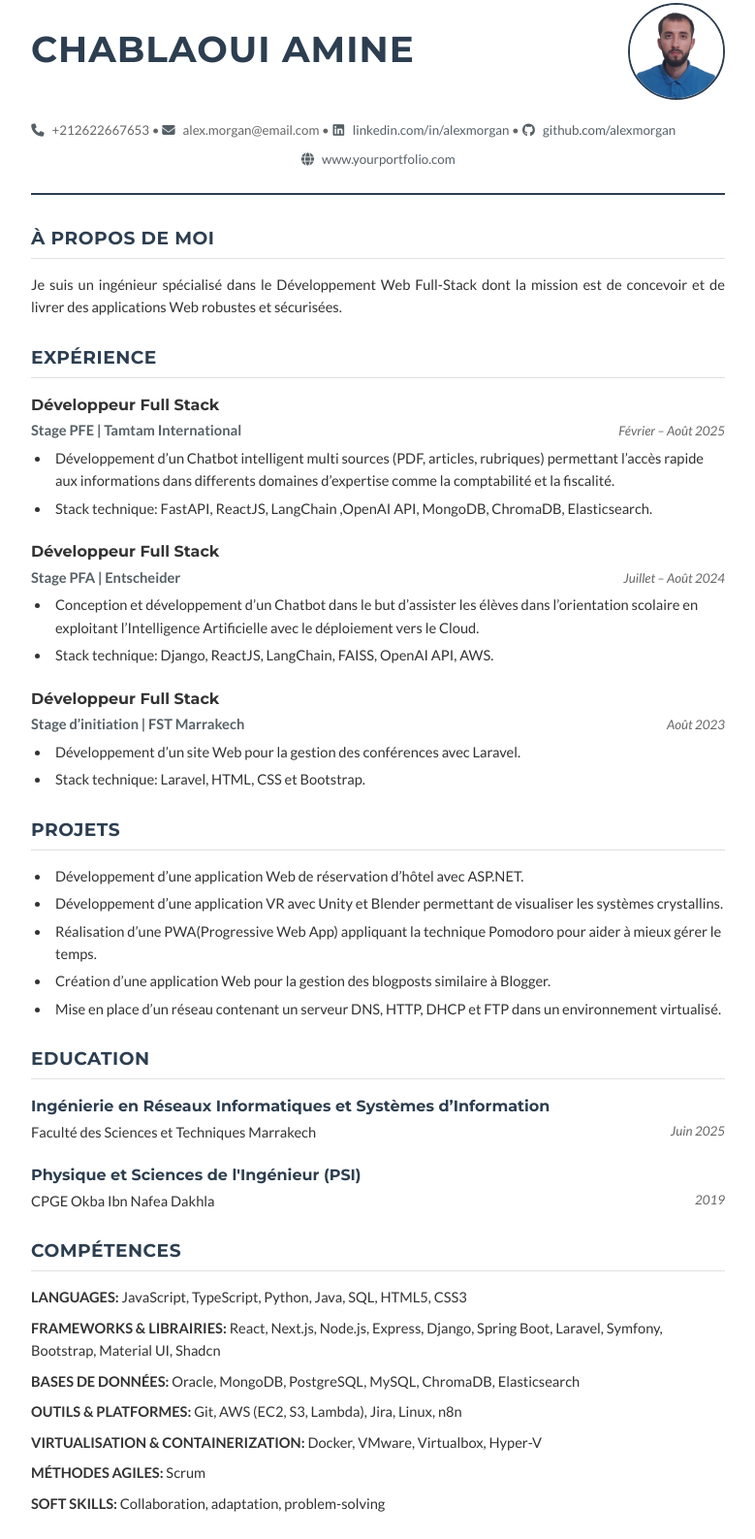
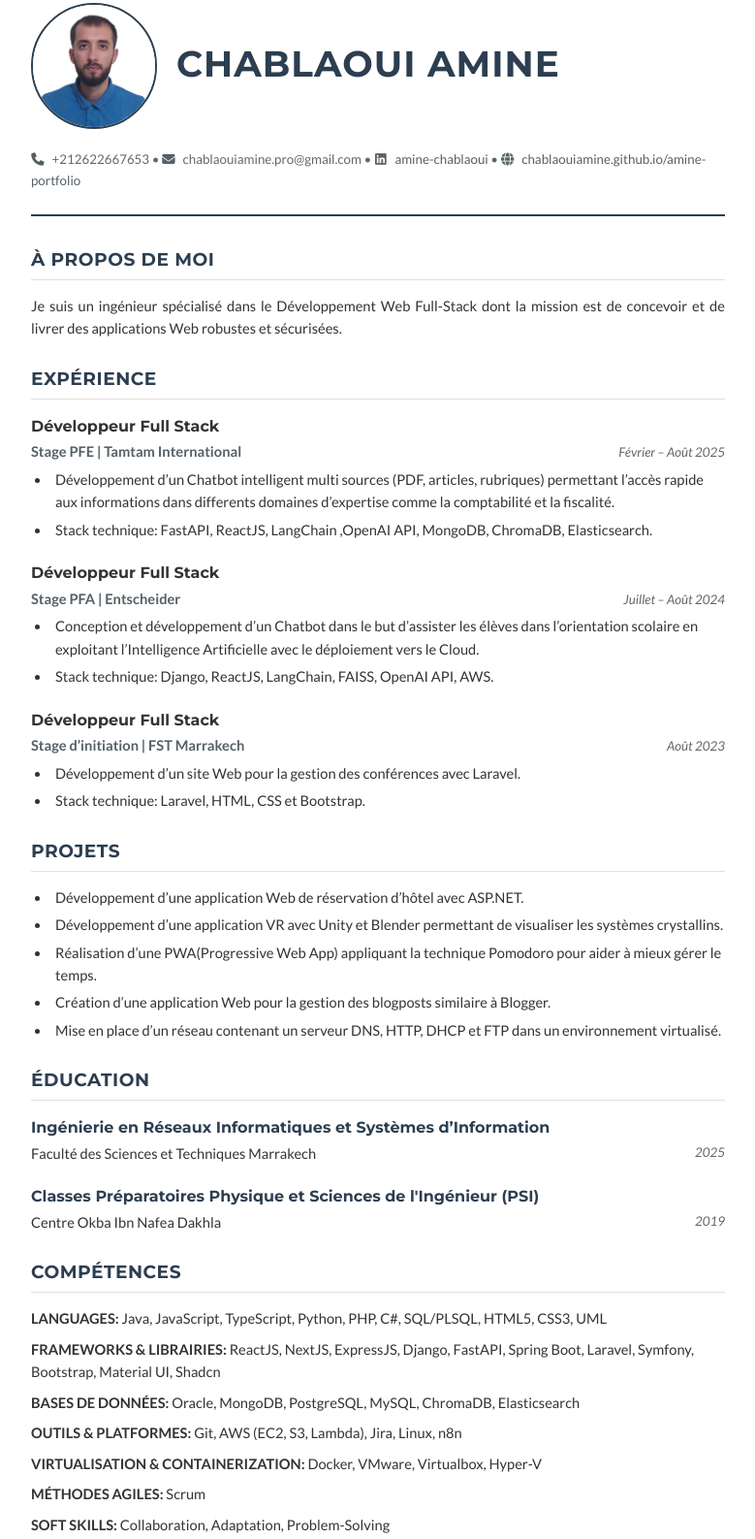
Before and after one commit to chablaouiamine/my-cv, a website: page index.html in a window 1280 px wide. Shown: the part 77-1664 px from the top of the page at 97% size, without its empty margins (250-1029 px from the left). Drawn offline with Linux system fonts and the light colour scheme.

Commit message:
added some changes

```diff
--- a/index.html
+++ b/index.html
@@ -5,7 +5,8 @@
     <meta charset="UTF-8">
     <meta name="viewport" content="width=device-width, initial-scale=1.0">
     <meta name="description" content="ATS-Optimized Professional CV Template">
-    <title>Professional CV - ATS Optimized</title>
+    <!-- <title>Professional CV - ATS Optimized</title> -->
+    <title>CV</title>
     <link rel="stylesheet" href="style.css">
     <link rel="preconnect" href="https://fonts.googleapis.com">
     <link rel="preconnect" href="https://fonts.gstatic.com" crossorigin>
@@ -19,17 +20,19 @@
     <div class="container">
         <header class="resume-header">
             <div class="header-name-row">
-                <h1 class="name">Chablaoui Amine</h1>
                 <div class="header-photo">
                     <img src="profile.jpg" alt="Alex Morgan Profile Photo">
                 </div>
+                <h1 class="name">Chablaoui Amine</h1>
             </div>
             <div class="contact-info">
-                <p><i class="fas fa-phone"></i> +212622667653 • <i class="fas fa-envelope"></i> alex.morgan@email.com •
-                    <i class="fab fa-linkedin"></i> <a href="#">linkedin.com/in/alexmorgan</a> • <i
-                        class="fab fa-github"></i> <a href="#">github.com/alexmorgan</a>
+                <p><i class="fas fa-phone"></i> +212622667653 • <i class="fas fa-envelope"></i>
+                    chablaouiamine.pro@gmail.com •
+                    <i class="fab fa-linkedin"></i> <a
+                        href="http://www.linkedin.com/in/amine-chablaoui">amine-chablaoui</a> • <i
+                        class="fas fa-globe"></i> <a
+                        href="https://chablaouiamine.github.io/amine-portfolio">chablaouiamine.github.io/amine-portfolio</a>
                 </p>
-                <p class="portfolio-line"><i class="fas fa-globe"></i> <a href="#">www.yourportfolio.com</a></p>
             </div>
         </header>
 
@@ -139,20 +142,20 @@
         </section>
 
         <section class="section">
-            <h2 class="section-title">Education</h2>
+            <h2 class="section-title">ÉDUCATION</h2>
             <div class="education-entry">
                 <h3 class="degree">Ingénierie en Réseaux Informatiques et Systèmes d’Information</h3>
                 <div class="school-info">
                     <span class="school-name">Faculté des Sciences et Techniques</span>
                     <span class="school-location">Marrakech</span>
                 </div>
-                <span class="graduation-date">Juin 2025</span>
+                <span class="graduation-date">2025</span>
             </div>
 
             <div class="education-entry">
-                <h3 class="degree">Physique et Sciences de l'Ingénieur (PSI)</h3>
+                <h3 class="degree">Classes Préparatoires Physique et Sciences de l'Ingénieur (PSI)</h3>
                 <div class="school-info">
-                    <span class="school-name">CPGE Okba Ibn Nafea</span>
+                    <span class="school-name">Centre Okba Ibn Nafea</span>
                     <span class="school-location">Dakhla</span>
                 </div>
                 <span class="graduation-date">2019</span>
@@ -162,25 +165,28 @@
         <section class="section">
             <h2 class="section-title">COMPÉTENCES</h2>
             <div class="skills-list">
-                <p><strong>LANGUAGES:</strong> JavaScript, TypeScript, Python, Java, SQL, HTML5, CSS3</p>
-                <p><strong>FRAMEWORKS & LIBRAIRIES:</strong> React, Next.js, Node.js, Express, Django, Spring Boot,
+                <p><strong>LANGUAGES:</strong> Java, JavaScript, TypeScript, Python, PHP, C#, SQL/PLSQL, HTML5, CSS3,
+                    UML
+                </p>
+                <p><strong>FRAMEWORKS & LIBRAIRIES:</strong> ReactJS, NextJS, ExpressJS, Django, FastAPI, Spring Boot,
                     Laravel, Symfony, Bootstrap, Material UI, Shadcn
                 </p>
                 <p><strong>BASES DE DONNÉES:</strong> Oracle, MongoDB, PostgreSQL, MySQL, ChromaDB, Elasticsearch</p>
                 <p><strong>OUTILS & PLATFORMES:</strong> Git, AWS (EC2, S3, Lambda), Jira, Linux, n8n</p>
                 <p><strong>VIRTUALISATION & CONTAINERIZATION:</strong> Docker, VMware, Virtualbox, Hyper-V</p>
                 <p><strong>MÉTHODES AGILES:</strong> Scrum</p>
-                <p><strong>SOFT SKILLS:</strong> Collaboration, adaptation, problem-solving</p>
+                <p><strong>SOFT SKILLS:</strong> Collaboration, Adaptation, Problem-Solving</p>
             </div>
         </section>
 
-        <!-- <section class="section">
-            <h2 class="section-title">Certifications</h2>
-            <ul class="certifications-list">
-                <li>AWS Certified Solutions Architect – Associate</li>
-                <li>Certified Scrum Master (CSM)</li>
-            </ul>
-        </section> -->
+        <section class="section">
+            <h2 class="section-title">Langues</h2>
+            <div class="">
+                <p><strong>ARABE:</strong> Maternelle</p>
+                <p><strong>ANGLAIS:</strong> Intermédiaire</p>
+                <p><strong>FRANÇAIS:</strong> Intermédiaire</p>
+            </div>
+        </section>
     </div>
 </body>
 
--- a/style.css
+++ b/style.css
@@ -69,18 +69,19 @@ a:hover {
 
 .header-name-row {
     display: flex;
-    justify-content: space-between;
+    justify-content: flex-start;
     align-items: center;
     margin-bottom: 15px;
 }
 
 .header-photo {
     flex-shrink: 0;
+    margin-right: 20px;
 }
 
 .header-photo img {
-    width: 100px;
-    height: 100px;
+    width: 130px;
+    height: 130px;
     border-radius: 50%;
     object-fit: cover;
     border: 2px solid var(--primary-color);
@@ -235,7 +236,7 @@ a:hover {
 
     a {
         text-decoration: none;
-        color: #000;
+        color: inherit;
     }
 
     /* Ensure links are readable if printed */
```
